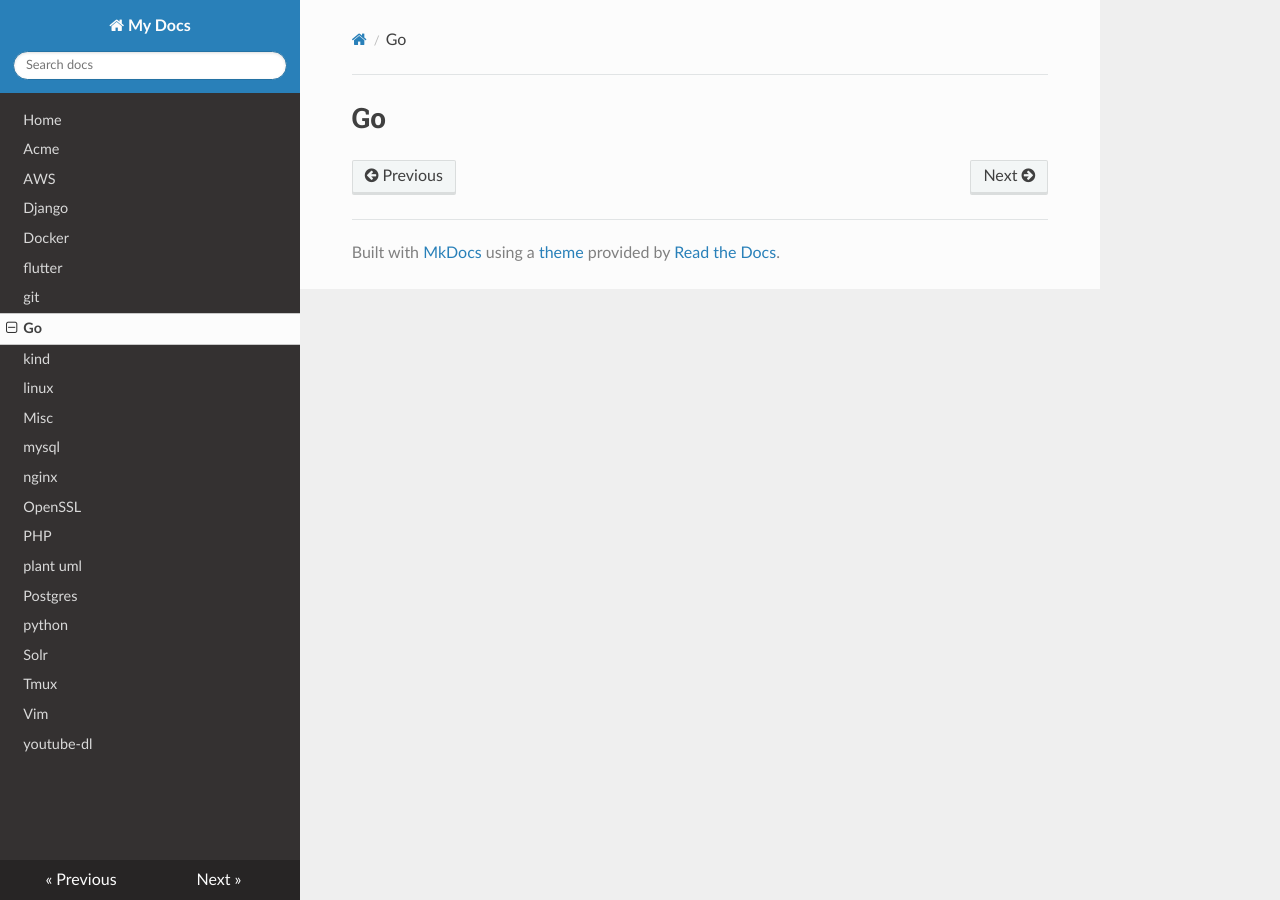
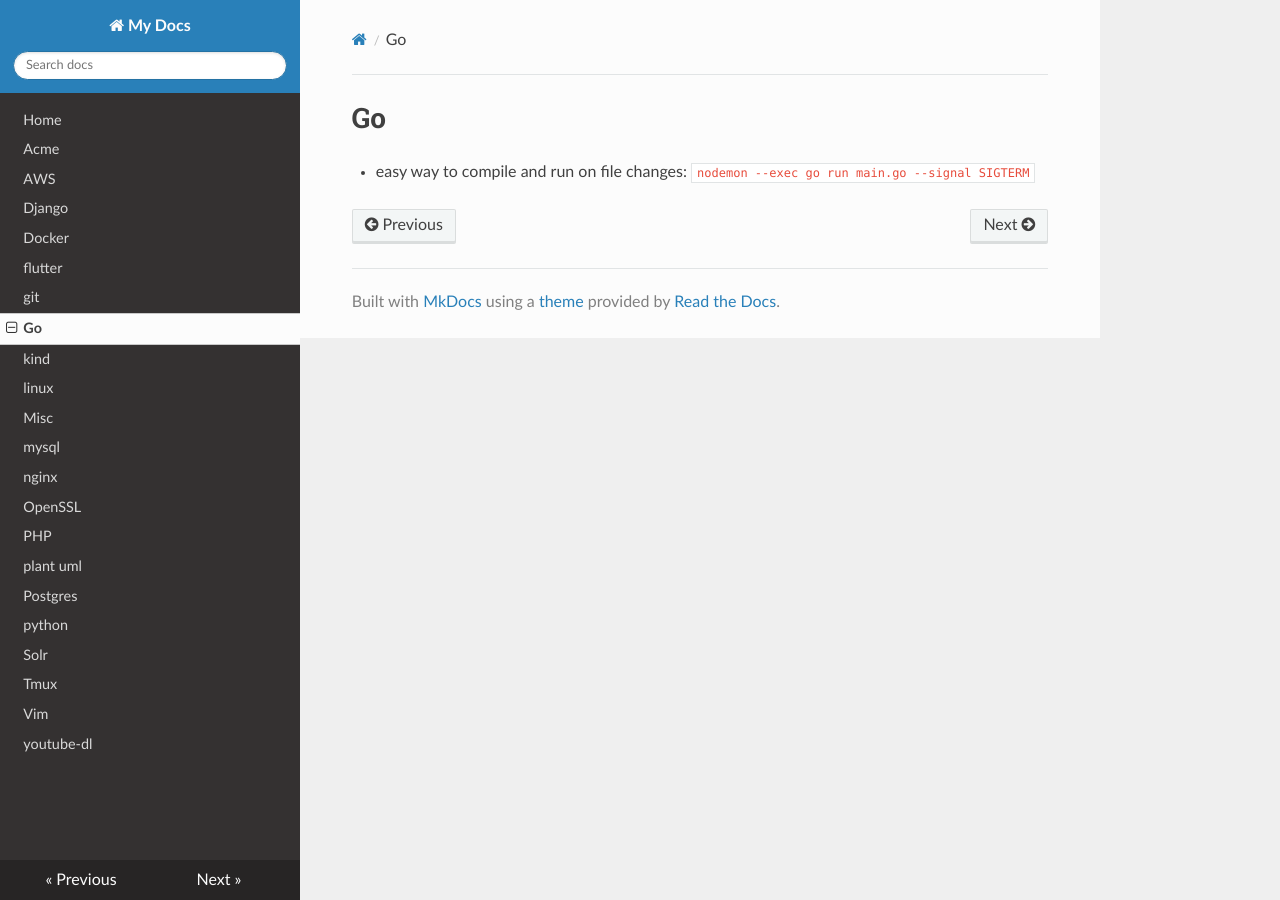
Before and after one commit to filipelucas42/notes, an MkDocs documentation site: the page built from docs/go.md, in a window 1280 px wide. Built offline with MkDocs 1.6.1, drawn with Linux system fonts in a browser that asks for light colours; nearby versions of some CDN libraries.

Commit message:
Update go.md

```diff
--- a/docs/go.md
+++ b/docs/go.md
@@ -1 +1,3 @@
 # Go
+
+* easy way to compile and run on file changes: `nodemon --exec go run main.go --signal SIGTERM`
```
